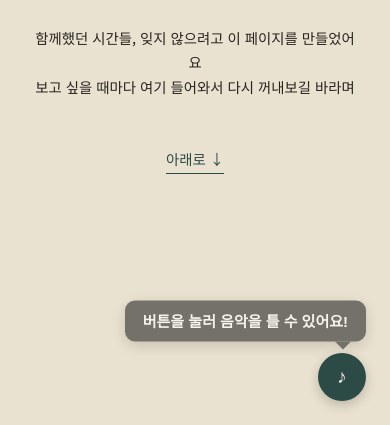
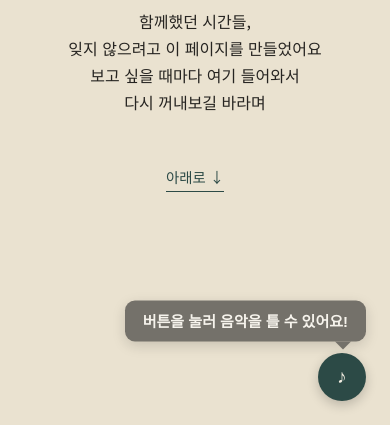
Before and after one commit to db-sxor/Memory_Private, a plain HTML site: page index.html in a window 390 px wide. Shown: the part 419-844 px from the top of the page. Drawn offline with Linux system fonts and the light colour scheme; a web font is replaced by a local one.

Commit message:
mb-br 추가

```diff
--- a/index.html
+++ b/index.html
@@ -29,8 +29,8 @@
     <h1 class="hero-title">우리, 6년</h1>
     <p class="hero-subtitle">차진주 · 송현채 부부와 함께한 날을 기억하며</p>
     <p class="hero-desc">
-      함께했던 시간들, 잊지 않으려고 이 페이지를 만들었어요<br>
-      보고 싶을 때마다 여기 들어와서 다시 꺼내보길 바라며
+      함께했던 시간들, <br class="mb-br">잊지 않으려고 이 페이지를 만들었어요<br>
+      보고 싶을 때마다 여기 들어와서 <br class="mb-br">다시 꺼내보길 바라며
     </p>
     <a href="#gallery" class="hero-scroll" id="scrollBtn">아래로 ↓</a>
   </header>
--- a/style.css
+++ b/style.css
@@ -289,8 +289,9 @@ section { padding: 5rem 1.5rem; max-width: 1000px; margin: 0 auto; }
   transform: translateY(6px);
 }
 
+.mb-br { display: none; }
+
 @media (max-width: 600px) {
   section { padding: 3.5rem 1.2rem; }
-
-  .hero-desc { font-size: 0.9rem; }
+  .mb-br { display: inline; }
 }
```
